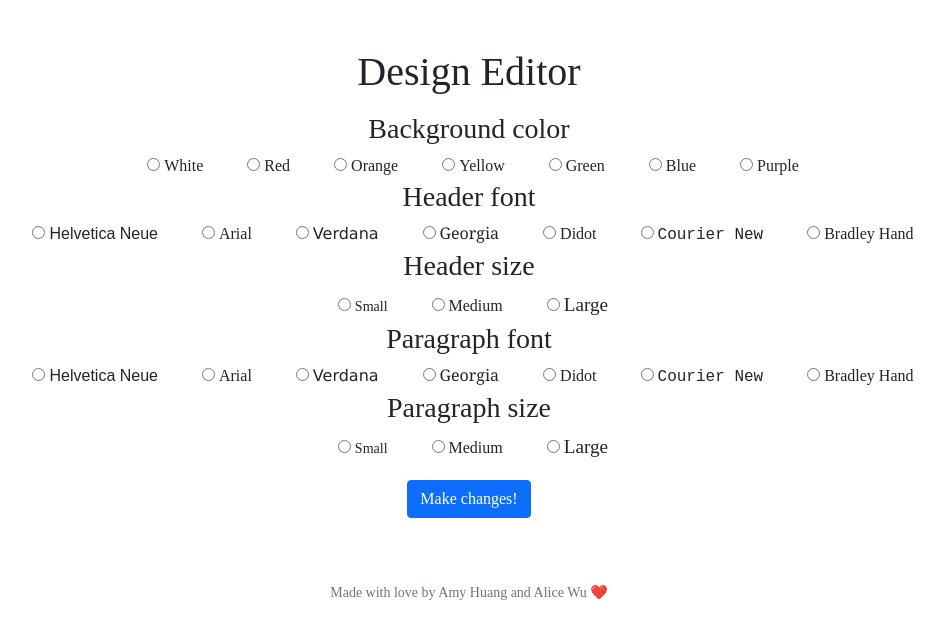
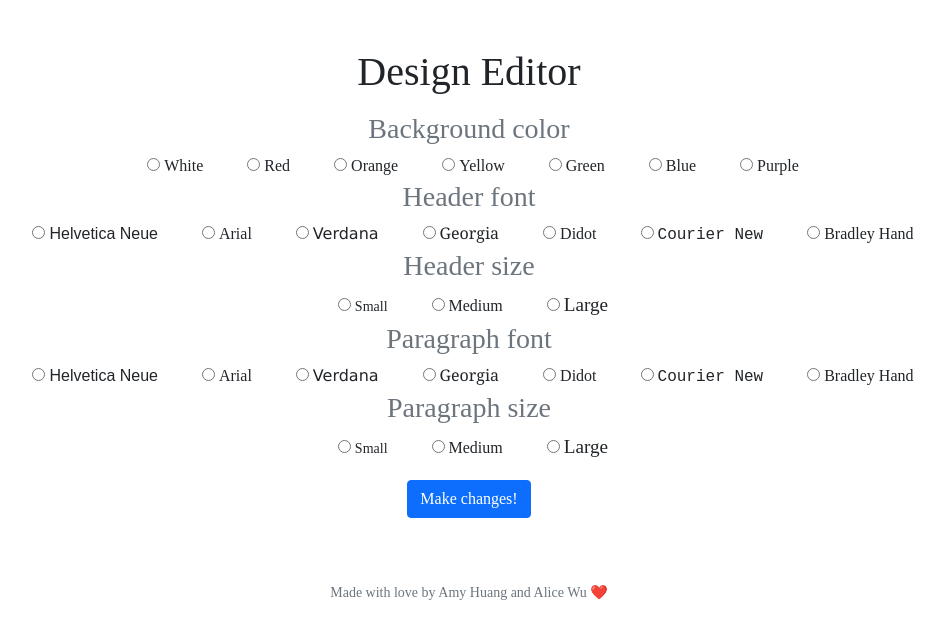
Before and after one commit to awu2003/final-project, a Flask app: page /edit-design in a window 1280 px wide. Shown: the part 76-715 px from the top of the page, without its empty margins (171-1115 px from the left). Run offline with Flask 2, Linux system fonts and the light colour scheme; a user stored in the database is signed in; some libraries are stand-ins or nearby versions.

Commit message:
html edits

```diff
--- a/website/templates/edit-design.html
+++ b/website/templates/edit-design.html
@@ -11,7 +11,7 @@
     </div>
     <form class="mb-3" action="/edit-design" method="post">
         <div class="mb-3">
-            <h3>Background color</h3>
+            <h3 class="text-secondary">Background color</h3>
                 <div class="form-check form-check-inline">
                     <input type="radio" id="background-color" name="background-color" value="white"> <label>White</label>
                 </div>
@@ -33,7 +33,7 @@
                 <div class="form-check form-check-inline">
                     <input type="radio" id="background-color" name="background-color" value="purple"> <label>Purple</label>
                 </div>
-            <h3>Header font</h3>
+            <h3 class="text-secondary">Header font</h3>
                 <div class="form-check form-check-inline">
                     <input type="radio" id="header-font" name="header-font" value="helvetica-neue"> <label class="helvetica-neue">Helvetica Neue</label>
                 </div>
@@ -55,7 +55,7 @@
                 <div class="form-check form-check-inline">
                     <input type="radio" id="header-font" name="header-font" value="bradley-hand"> <label class="bradley-hand">Bradley Hand</label>
                 </div>
-            <h3>Header size</h3>
+            <h3 class="text-secondary">Header size</h3>
                 <div class="form-check form-check-inline">
                     <input type="radio" id="header-size" name="header-size" value="small"> <label class="small">Small</label>
                 </div>
@@ -65,7 +65,7 @@
                 <div class="form-check form-check-inline">
                     <input type="radio" id="header-size" name="header-size" value="large"> <label class="large">Large</label>
                 </div>
-            <h3>Paragraph font</h3>
+            <h3 class="text-secondary">Paragraph font</h3>
                 <div class="form-check form-check-inline">
                     <input type="radio" id="paragraph-font" name="paragraph-font" value="helvetica-neue"> <label class="helvetica-neue">Helvetica Neue</label>
                 </div>
@@ -87,7 +87,7 @@
                 <div class="form-check form-check-inline">
                     <input type="radio" id="paragraph-font" name="paragraph-font" value="bradley-hand"> <label class="bradley-hand">Bradley Hand</label>
                 </div>
-            <h3>Paragraph size</h3>
+            <h3 class="text-secondary">Paragraph size</h3>
                 <div class="form-check form-check-inline">
                     <input type="radio" id="paragraph-size" name="paragraph-size" value="small"> <label class="small">Small</label>
                 </div>
--- a/website/templates/friend-get.html
+++ b/website/templates/friend-get.html
@@ -23,9 +23,9 @@
         {% elif segment.segment_type == "video" %}
             <iframe src="https://www.youtube.com/embed/{{ segment.content }}"
             class="videoframe" frameborder="0" allow="accelerometer; autoplay; clipboard-write;
-            encrypted-media; gyroscope; picture-in-picture" allowfullscreen></iframe>
+            encrypted-media; gyroscope; picture-in-picture" allowfullscreen>></iframe>
         {% elif segment.segment_type == "spotify" %}
-            <iframe src="https://open.spotify.com/embed/playlist/{{ segment.content }}?utm_source=generator"
+            <iframe src="https://open.spotify.com/embed/{{ segment.content }}?utm_source=generator"
             class="spotifyframe" frameBorder="0" allowfullscreen="" allow="autoplay;
             clipboard-write; encrypted-media; fullscreen; picture-in-picture"></iframe>
         {% endif %}
```
Also changed, not shown: website/templates/index.html (+6 -2 lines), website/database.db, 1 other file.
